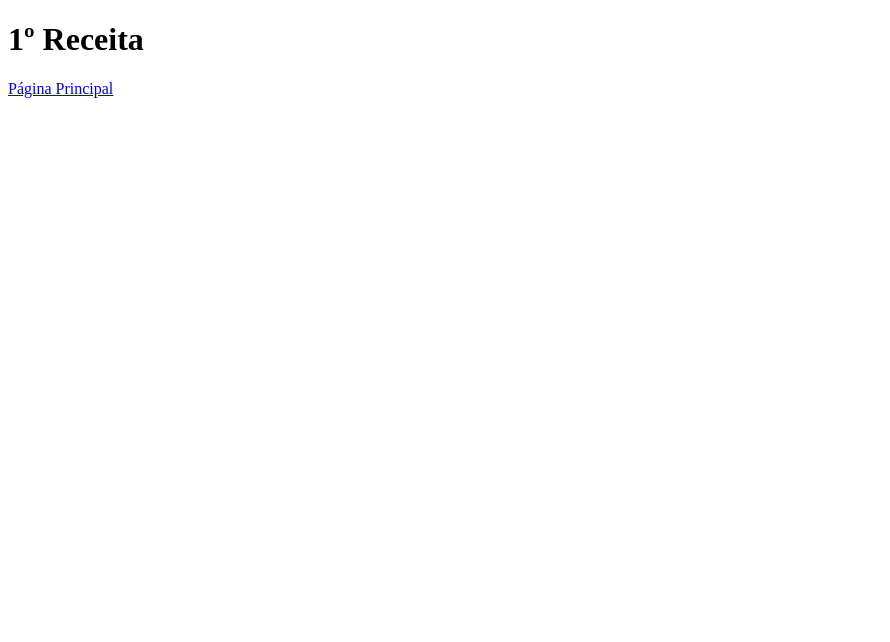
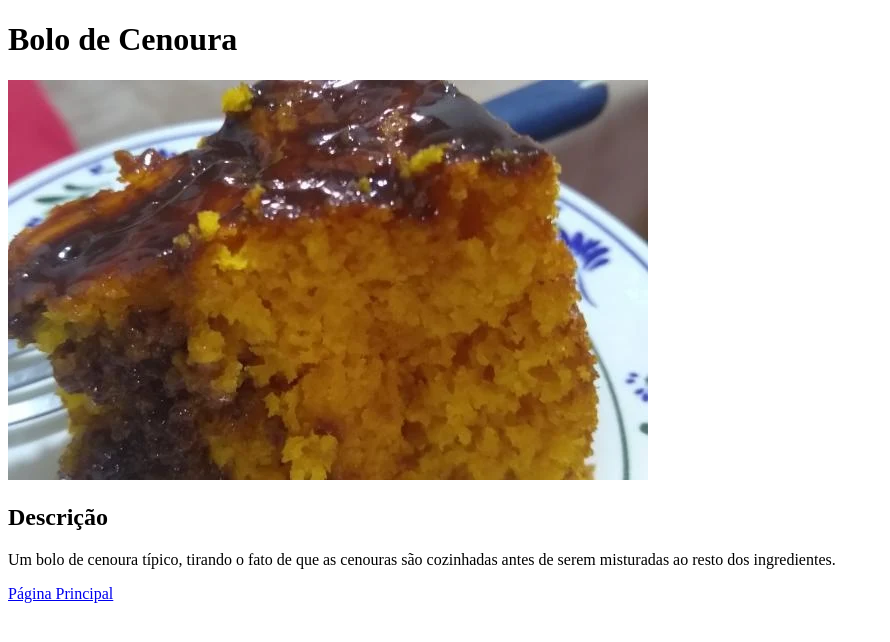
Before and after one commit to thiago-flac/odin-recipes, a plain HTML site: page Recipes/bolodecenoura.html in a window 1280 px wide. Shown: the whole page, without its empty margins (0-890 px from the left). Drawn offline with Linux system fonts and the light colour scheme.

Commit message:
Add img folder and image of the first recipe

```diff
--- a/Recipes/bolodecenoura.html
+++ b/Recipes/bolodecenoura.html
@@ -2,9 +2,16 @@
 <html lang="br">
     <head>
         <meta charset="UTF-8">
-        <title>bolo_de_cenoura</title>
+        <title>1º Receita</title>
     </head>
     <body>
-        <h1>1º Receita</h1>
+        <h1>Bolo de Cenoura</h1>
+
+        <img src="../img/bolocenoura.webp" alt="Uma imagem de um pedaço de bolo de cenoura">
+
+        <h2>Descrição</h2>
+
+        <p>Um bolo de cenoura típico, tirando o fato de que as cenouras são cozinhadas antes de serem misturadas ao resto dos ingredientes.</p>
+
         <a href="../index.html">Página Principal</a>
     </body>
```
Also changed, not shown: img/bolocenoura.webp (added).
